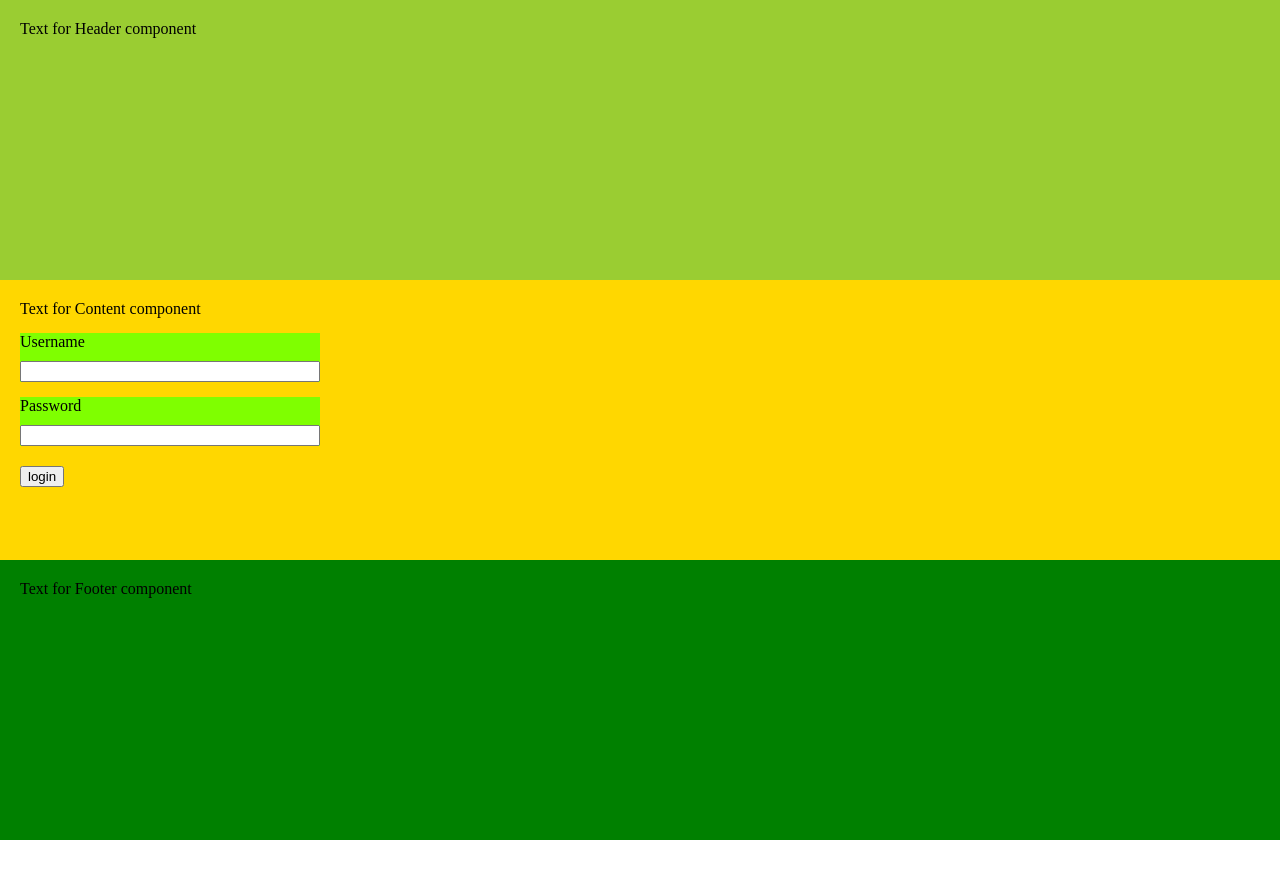
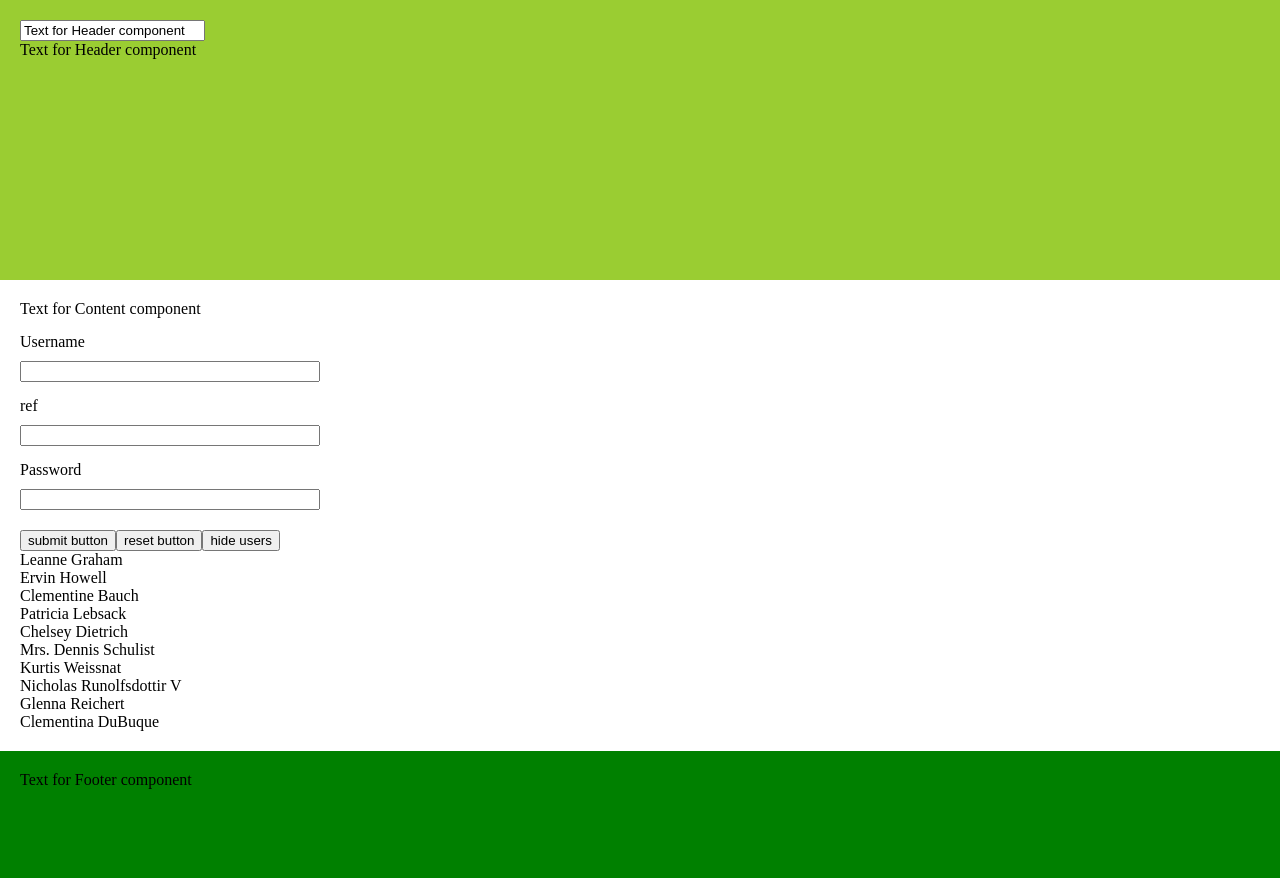
Before and after one commit to 2406Arsen/react-course-project, a React (Create React App) app: page / in a window 1280 px wide. Shown: the top 878 px of the page. Before the commit the page ends 840 px from the top, so only its background shows below. Built offline with nearby package versions, Linux system fonts and the light colour scheme.

Commit message:
useRef, useEffect, attributes

```diff
--- a/src/App.tsx
+++ b/src/App.tsx
@@ -25,3 +25,7 @@
 };
 
 export default App;
+
+// react key
+// onChange, onBlur
+// useState, useRef
--- a/src/Components/Content/Content.css
+++ b/src/Components/Content/Content.css
@@ -1,5 +1,4 @@
 .Content {
-    background-color: gold;
     min-height: 30vh;
     padding: 20px;
 }
@@ -10,7 +9,6 @@
     max-width: 300px;
     margin-top: 15px;
     grid-row-gap: 10px;
-    background-color: chartreuse;
 }
 
 
--- a/src/Components/Content/Content.tsx
+++ b/src/Components/Content/Content.tsx
@@ -1,30 +1,80 @@
-import { FC } from 'react';
+import { FC, useRef, useState } from 'react';
+import { Users } from '../Users/Users';
 import './Content.css';
 
 interface ContentProps {
 	content: string;
 }
 
+// const fruits = () => ['', () => 'state'];
+
+// const [fruits, setFruits] = fruits();
+
 const Content: FC<ContentProps> = ({ content }) => {
-	const handleClick = (e: React.MouseEvent<HTMLButtonElement>) => {
+	const [value, setValue] = useState('');
+	const ref = useRef<HTMLInputElement>(null);
+	const [isHiddenUsers, setHiddenUsers] = useState(false);
+	// const handleClick = (e: React.MouseEvent<HTMLButtonElement>) => {
+	// 	e.preventDefault();
+	// 	console.log('login');
+	// };
+
+	const handleSubmit = (e: React.FormEvent<HTMLFormElement>) => {
 		e.preventDefault();
-		console.log('login');
+	};
+
+	const handleChange = (e: React.ChangeEvent<HTMLInputElement>) => {
+		setValue(e.target.value);
+	};
+
+	const handleBlur = (e: React.FocusEvent<HTMLInputElement>) => {
+		setValue((prevState) => {
+			return `blur ${prevState}`;
+		});
 	};
 
 	return (
 		<main className='Content'>
 			<p>{content}</p>
-			<form>
+			<form onSubmit={handleSubmit}>
 				<label>
 					Username
-					<input type='text' name='username' />
+					<input
+						type='text'
+						name='username'
+						onChange={handleChange}
+						onBlur={handleBlur}
+						// defaultValue='default value'
+						value={value}
+					/>
 				</label>
+				<label>
+					ref
+					<input
+						ref={ref}
+						type='ref'
+						name='ref'
+						// onChange={(e)=> ref.current = e.target.value}
+					/>
+				</label>
+				<p>{value}</p>
+				{/* <p>{ref.current}</p> */}
 				<label>
 					Password
 					<input type='password' name='password' />
 				</label>
-				<button onClick={handleClick}>login</button>
+				<button type='submit'>submit button</button>
+				<button
+					type='reset'
+					// onClick={handleClick}
+				>
+					reset button
+				</button>
+				<button type='button' onClick={() => setHiddenUsers((prev) => !prev)}>
+					hide users
+				</button>
 			</form>
+			{<Users isHiddenUsers={isHiddenUsers} />}
 		</main>
 	);
 };
--- a/src/Components/Header/Header.tsx
+++ b/src/Components/Header/Header.tsx
@@ -1,4 +1,4 @@
-import { FC } from 'react';
+import { FC, useState } from 'react';
 import './Header.css';
 
 interface HeaderProps {
@@ -6,8 +6,29 @@
 }
 
 const Header: FC<HeaderProps> = ({ title }) => {
+	const [headerValue, setHeaderValue] = useState(title);
 
-	return <header className='Header'>{title}</header>;
+	const handleChangeInputValue = (e: React.ChangeEvent<HTMLInputElement>) => {
+		const newValue = e.target.value;
+
+		setHeaderValue(newValue);
+	};
+
+	return (
+		<header className='Header'>
+			<input
+				type='text'
+				onChange={handleChangeInputValue}
+				value={headerValue}
+				// style={{
+				// 	padding: '10px',
+				// 	backgroundColor:  ? 'red' : 'green',
+				// }}
+				className={headerValue.length < 5? 'inValid': 'valid'}
+			/>
+			<p>{headerValue}</p>
+		</header>
+	);
 };
 
 export default Header;
--- /dev/null
+++ b/src/Components/Users/Users.tsx
@@ -0,0 +1,35 @@
+import './Users.css';
+import { users } from './users.data';
+import { useEffect, useState } from 'react';
+
+export const Users = ({ isHiddenUsers }: { isHiddenUsers: boolean }) => {
+	useEffect(() => {
+		console.log(isHiddenUsers, 'changed');
+
+		return () => {
+			console.log('unmount');
+		};
+	}, [isHiddenUsers]);
+
+	return (
+		<div>
+			{users.map((user) => {
+				return (
+					<p
+						onClick={(e) => {
+							console.log(e.currentTarget.getAttribute('data-secondattribute'));
+						}}
+						key={user.id}
+						data-testid={user.id}
+						data-secondattribute={user.phone}
+					>
+						{user.name}
+					</p>
+				);
+			})}
+		</div>
+	);
+};
+
+// useRef, useEffect
+// attributes, custom attributes
--- /dev/null
+++ b/src/Components/Users/users.data.ts
@@ -0,0 +1,260 @@
+interface UserAddress {
+    street: string,
+    suite: string,
+    city: string,
+    zipcode: string,
+    geo: {
+        lat: string,
+        lng: string
+    }
+}
+
+export interface UserCompany {
+    name: string,
+    catchPhrase: string,
+    bs: string
+}
+
+interface User {
+    id: number,
+    name: string,
+    username: string,
+    email: string,
+    address: UserAddress
+    phone: string,
+    website: string,
+    company: UserCompany
+}
+
+export const users: User[] = [
+    {
+        "id": 1,
+        "name": "Leanne Graham",
+        "username": "Bret",
+        "email": "Sincere@april.biz",
+        "address": {
+            "street": "Kulas Light",
+            "suite": "Apt. 556",
+            "city": "Gwenborough",
+            "zipcode": "92998-3874",
+            "geo": {
+                "lat": "-37.3159",
+                "lng": "81.1496"
+            }
+        },
+        "phone": "1-770-736-8031 x56442",
+        "website": "hildegard.org",
+        "company": {
+            "name": "Romaguera-Crona",
+            "catchPhrase": "Multi-layered client-server neural-net",
+            "bs": "harness real-time e-markets"
+        }
+    },
+    {
+        "id": 2,
+        "name": "Ervin Howell",
+        "username": "Antonette",
+        "email": "Shanna@melissa.tv",
+        "address": {
+            "street": "Victor Plains",
+            "suite": "Suite 879",
+            "city": "Wisokyburgh",
+            "zipcode": "90566-7771",
+            "geo": {
+                "lat": "-43.9509",
+                "lng": "-34.4618"
+            }
+        },
+        "phone": "010-692-6593 x09125",
+        "website": "anastasia.net",
+        "company": {
+            "name": "Deckow-Crist",
+            "catchPhrase": "Proactive didactic contingency",
+            "bs": "synergize scalable supply-chains"
+        }
+    },
+    {
+        "id": 3,
+        "name": "Clementine Bauch",
+        "username": "Samantha",
+        "email": "Nathan@yesenia.net",
+        "address": {
+            "street": "Douglas Extension",
+            "suite": "Suite 847",
+            "city": "McKenziehaven",
+            "zipcode": "59590-4157",
+            "geo": {
+                "lat": "-68.6102",
+                "lng": "-47.0653"
+            }
+        },
+        "phone": "1-463-123-4447",
+        "website": "ramiro.info",
+        "company": {
+            "name": "Romaguera-Jacobson",
+            "catchPhrase": "Face to face bifurcated interface",
+            "bs": "e-enable strategic applications"
+        }
+    },
+    {
+        "id": 4,
+        "name": "Patricia Lebsack",
+        "username": "Karianne",
+        "email": "Julianne.OConner@kory.org",
+        "address": {
+            "street": "Hoeger Mall",
+            "suite": "Apt. 692",
+            "city": "South Elvis",
+            "zipcode": "53919-4257",
+            "geo": {
+                "lat": "29.4572",
+                "lng": "-164.2990"
+            }
+        },
+        "phone": "493-170-9623 x156",
+        "website": "kale.biz",
+        "company": {
+            "name": "Robel-Corkery",
+            "catchPhrase": "Multi-tiered zero tolerance productivity",
+            "bs": "transition cutting-edge web services"
+        }
+    },
+    {
+        "id": 5,
+        "name": "Chelsey Dietrich",
+        "username": "Kamren",
+        "email": "Lucio_Hettinger@annie.ca",
+        "address": {
+            "street": "Skiles Walks",
+            "suite": "Suite 351",
+            "city": "Roscoeview",
+            "zipcode": "33263",
+            "geo": {
+                "lat": "-31.8129",
+                "lng": "62.5342"
+            }
+        },
+        "phone": "(254)954-1289",
+        "website": "demarco.info",
+        "company": {
+            "name": "Keebler LLC",
+            "catchPhrase": "User-centric fault-tolerant solution",
+            "bs": "revolutionize end-to-end systems"
+        }
+    },
+    {
+        "id": 6,
+        "name": "Mrs. Dennis Schulist",
+        "username": "Leopoldo_Corkery",
+        "email": "Karley_Dach@jasper.info",
+        "address": {
+            "street": "Norberto Crossing",
+            "suite": "Apt. 950",
+            "city": "South Christy",
+            "zipcode": "23505-1337",
+            "geo": {
+                "lat": "-71.4197",
+                "lng": "71.7478"
+            }
+        },
+        "phone": "1-477-935-8478 x6430",
+        "website": "ola.org",
+        "company": {
+            "name": "Considine-Lockman",
+            "catchPhrase": "Synchronised bottom-line interface",
+            "bs": "e-enable innovative applications"
+        }
+    },
+    {
+        "id": 7,
+        "name": "Kurtis Weissnat",
+        "username": "Elwyn.Skiles",
+        "email": "Telly.Hoeger@billy.biz",
+        "address": {
+            "street": "Rex Trail",
+            "suite": "Suite 280",
+            "city": "Howemouth",
+            "zipcode": "58804-1099",
+            "geo": {
+                "lat": "24.8918",
+                "lng": "21.8984"
+            }
+        },
+        "phone": "210.067.6132",
+        "website": "elvis.io",
+        "company": {
+            "name": "Johns Group",
+            "catchPhrase": "Configurable multimedia task-force",
+            "bs": "generate enterprise e-tailers"
+        }
+    },
+    {
+        "id": 8,
+        "name": "Nicholas Runolfsdottir V",
+        "username": "Maxime_Nienow",
+        "email": "Sherwood@rosamond.me",
+        "address": {
+            "street": "Ellsworth Summit",
+            "suite": "Suite 729",
+            "city": "Aliyaview",
+            "zipcode": "45169",
+            "geo": {
+                "lat": "-14.3990",
+                "lng": "-120.7677"
+            }
+        },
+        "phone": "586.493.6943 x140",
+        "website": "jacynthe.com",
+        "company": {
+            "name": "Abernathy Group",
+            "catchPhrase": "Implemented secondary concept",
+            "bs": "e-enable extensible e-tailers"
+        }
+    },
+    {
+        "id": 9,
+        "name": "Glenna Reichert",
+        "username": "Delphine",
+        "email": "Chaim_McDermott@dana.io",
+        "address": {
+            "street": "Dayna Park",
+            "suite": "Suite 449",
+            "city": "Bartholomebury",
+            "zipcode": "76495-3109",
+            "geo": {
+                "lat": "24.6463",
+                "lng": "-168.8889"
+            }
+        },
+        "phone": "(775)976-6794 x41206",
+        "website": "conrad.com",
+        "company": {
+            "name": "Yost and Sons",
+            "catchPhrase": "Switchable contextually-based project",
+            "bs": "aggregate real-time technologies"
+        }
+    },
+    {
+        "id": 10,
+        "name": "Clementina DuBuque",
+        "username": "Moriah.Stanton",
+        "email": "Rey.Padberg@karina.biz",
+        "address": {
+            "street": "Kattie Turnpike",
+            "suite": "Suite 198",
+            "city": "Lebsackbury",
+            "zipcode": "31428-2261",
+            "geo": {
+                "lat": "-38.2386",
+                "lng": "57.2232"
+            }
+        },
+        "phone": "024-648-3804",
+        "website": "ambrose.net",
+        "company": {
+            "name": "Hoeger LLC",
+            "catchPhrase": "Centralized empowering task-force",
+            "bs": "target end-to-end models"
+        }
+    }
+]
```
Also changed, not shown: src/Components/Users/Users.css (added).
